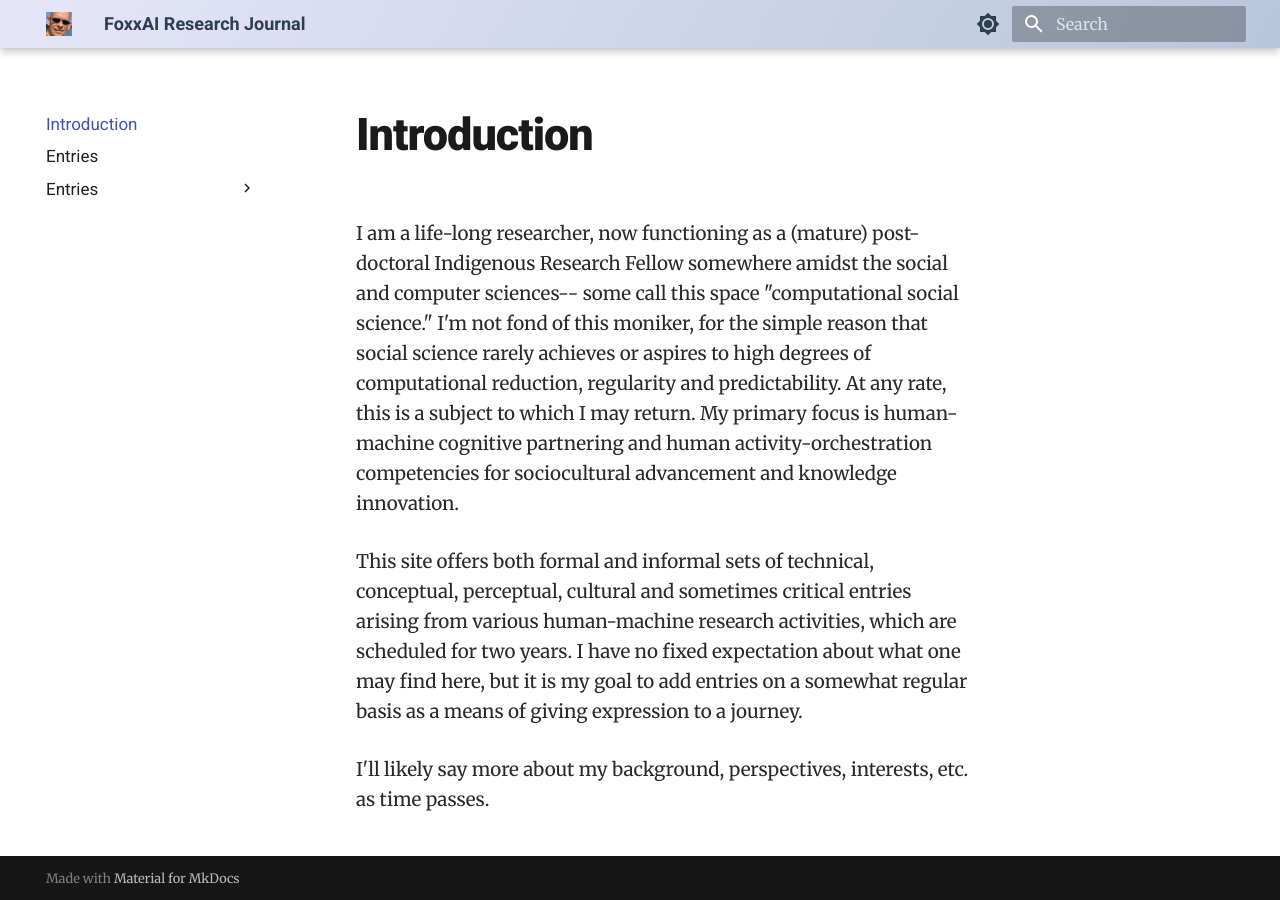
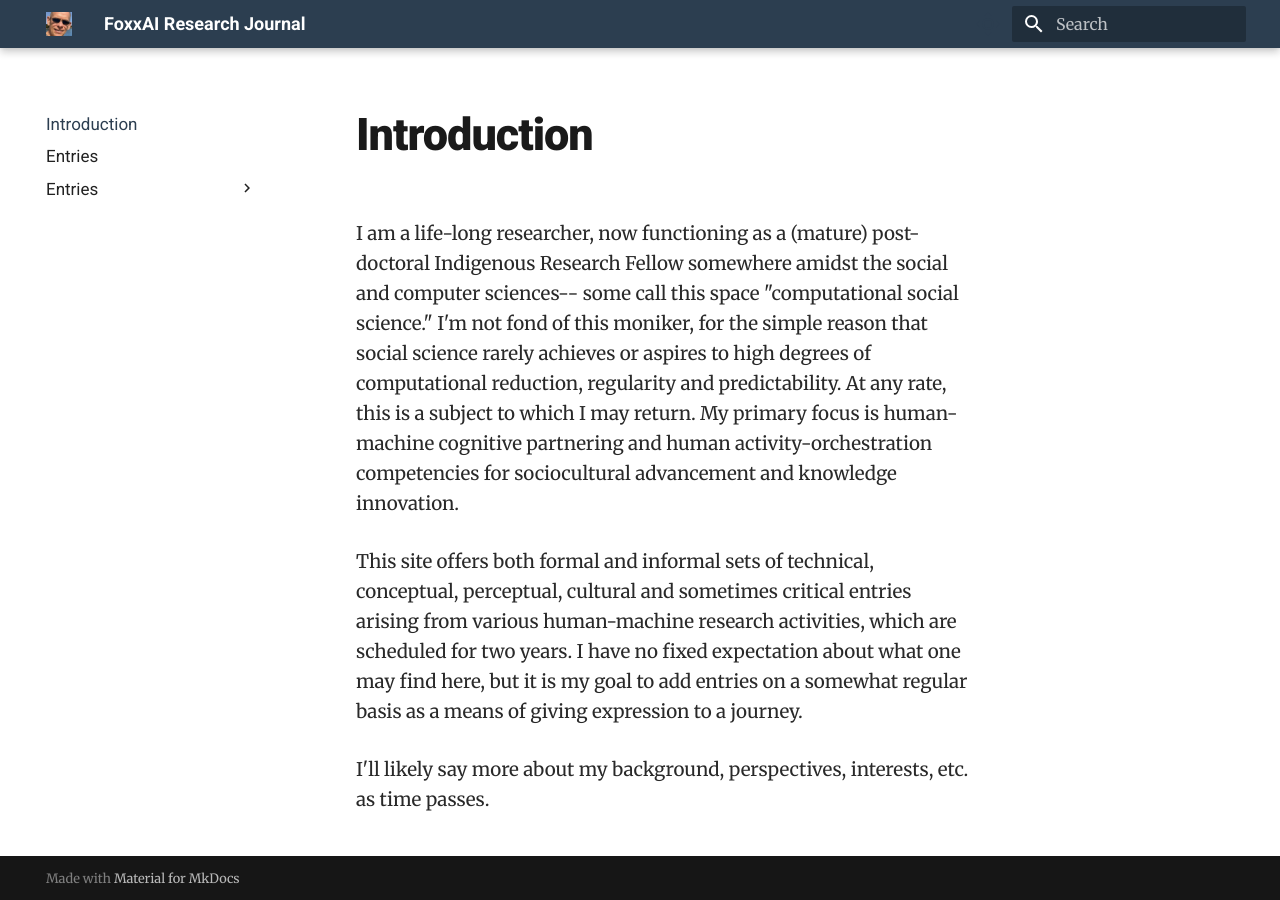
Before and after one commit to Foxxai/foxxai.xyz, an MkDocs documentation site: the page built from docs/index.md, in a window 1280 px wide. Built offline with MkDocs 1.6.1 and Material for MkDocs 9.7.7, drawn with Linux system fonts in a browser that asks for light colours.

Commit message:
Fix light/dark mode color schemes and toggle functionality

```diff
--- a/docs/stylesheets/extra.css
+++ b/docs/stylesheets/extra.css
@@ -71,13 +71,21 @@
 }
 
 /* Custom header styling with gradient */
-.md-header {
-    background: linear-gradient(120deg, #E6E6FA 0%, #B8C6DB 100%);
-    color: #2c3e50 !important;  /* Darker text for better contrast */
-    transition: background 0.3s ease;
+/* Light mode styles */
+[data-md-color-scheme="default"] {
+    --md-primary-fg-color: #2c3e50;
+    --md-primary-bg-color: #ffffff;
+    --md-text-color: #2c3e50;
 }
 
-/* Ensure text remains readable on the gradient */
+/* Dark mode styles */
+[data-md-color-scheme="slate"] {
+    --md-primary-fg-color: #1a1a1a;
+    --md-primary-bg-color: #ffffff;
+    --md-text-color: #ffffff;
+}
+
+/* Ensure text remains readable in both modes */
 .md-header__title,
 .md-header__topic,
 .md-nav__title,
--- a/mkdocs.yml
+++ b/mkdocs.yml
@@ -9,16 +9,23 @@
     text: false
     code: false
   palette:
+    # Palette toggle for dark mode
+    - media: "(prefers-color-scheme: dark)"
+      scheme: slate
+      primary: indigo
+      accent: indigo
+      toggle:
+        icon: material/brightness-4
+        name: Switch to light mode
+
     # Palette toggle for light mode
-    - scheme: default
+    - media: "(prefers-color-scheme: light)"
+      scheme: default
+      primary: indigo
+      accent: indigo
       toggle:
         icon: material/brightness-7
         name: Switch to dark mode
-    # Palette toggle for dark mode
-    - scheme: slate
-      toggle:
-        icon: material/brightness-4
-        name: Switch to light mode
 
   features:
     - navigation.prune
```
